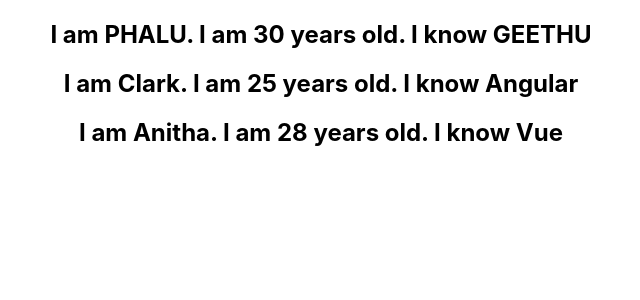
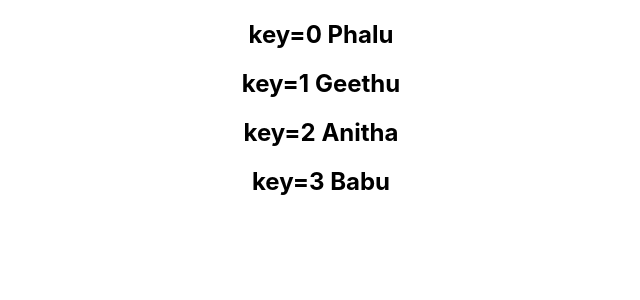
Before and after one commit to PhalugunaRao/hello-world, a React (Create React App) app: page / in a window 1280 px wide. Shown: the top 300 px of the page, without its empty margins (319-959 px from the left). Built offline with nearby package versions, Linux system fonts and the light colour scheme.

Commit message:
key id list

```diff
--- a/src/components/NameList.js
+++ b/src/components/NameList.js
@@ -8,7 +8,7 @@
       id: 1,
       name: 'PHALU',
       age: 30,
-      skill: 'GEETHU'
+      skill: 'Geethika'
     },
     {
       id: 2,
@@ -23,8 +23,15 @@
       skill: 'Vue'
     }
   ]
+  const personList = persons.map(person => <Person  key = {person.id}
 
-  const personList = persons.map(person => <Person person = {person}/>)
+  person = {person}/>)
+
+  const names = ['Phalu','Geethu','Anitha','Babu']
+  const nameList = names.map((name,index) => <h2> key={index} {name}  </h2>)
+
+
+
 
   //Simple array with map
   // const names = ['Geethi','ANith','Dad','bro']
@@ -32,7 +39,7 @@
   return (
     <div>
      {
-      personList
+      nameList
      }
     </div>
   )
--- a/src/components/Person.js
+++ b/src/components/Person.js
@@ -1,6 +1,6 @@
 import React from 'react'
 
-function Person({person}) {
+function Person({person, key}) {
   return (
     <div>
       <h2>I am {person.name}. I am {person.age} years old. I know {person.skill}</h2>
```
